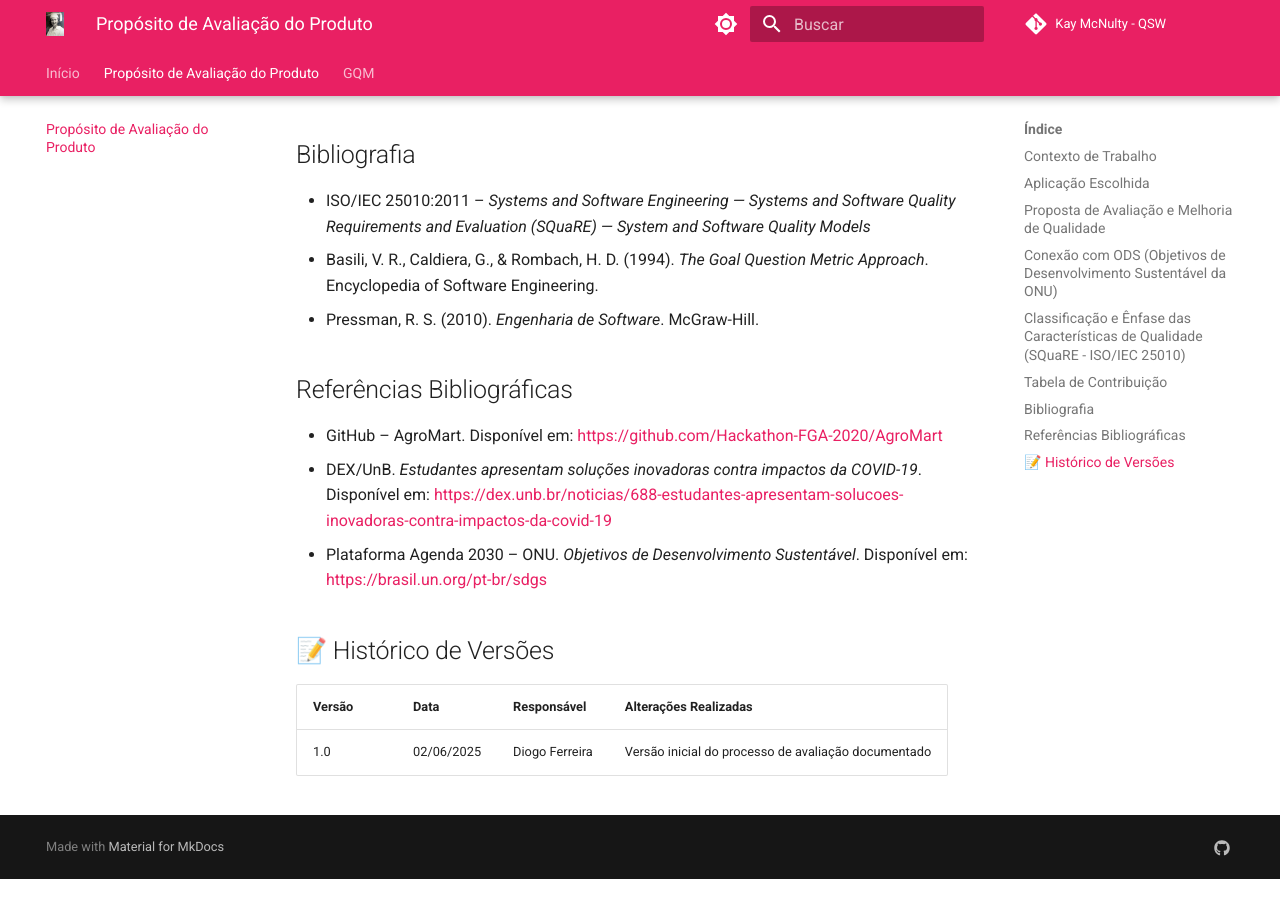
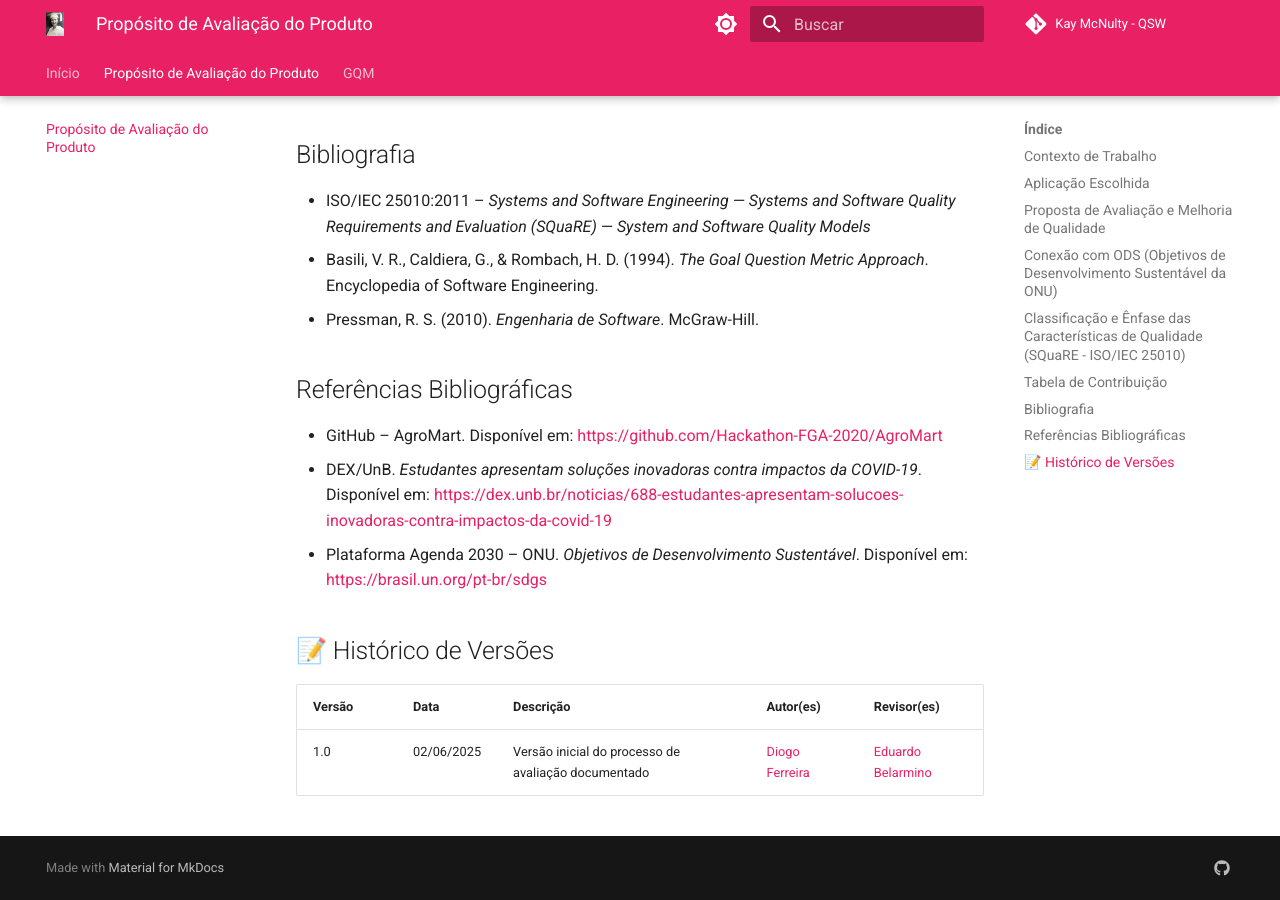
Before and after one commit to FCTE-Qualidade-de-Software-1/2025-1-T01-KAY-MCNULTY, an MkDocs documentation site: the page built from docs/processo/processo_avaliacao_agromart.md, in a window 1280 px wide and 900 px high, scrolled down 2369 px. Built offline with MkDocs 1.6.1 and Material for MkDocs 9.7.7, drawn with Linux system fonts in a browser that asks for light colours; comment, search, counter and statistics services are not loaded; before the commit the page ends 3248 px from its top, so only the background shows below that.

Commit message:
docs: update version history format with additional author and reviewer details

```diff
--- a/docs/processo/processo_avaliacao_agromart.md
+++ b/docs/processo/processo_avaliacao_agromart.md
@@ -64,7 +64,6 @@ O AgroMart contribui diretamente com os seguintes ODS da Agenda 2030:
 - Plataforma Agenda 2030 – ONU. *Objetivos de Desenvolvimento Sustentável*. Disponível em: [https://brasil.un.org/pt-br/sdgs](https://brasil.un.org/pt-br/sdgs)
 
 ## 📝 Histórico de Versões
-
-| Versão | Data       | Responsável        | Alterações Realizadas                                    |
-|--------|------------|--------------------|--------------------------------------------------------- |
-| 1.0    | 02/06/2025 | Diogo Ferreira | Versão inicial do processo de avaliação documentado          |
+| Versão |   Data  | Descrição | Autor(es) | Revisor(es) |
+| ------ | ---------- | -------------- | ---------- | ---------- |
+| 1.0    | 02/06/2025 | Versão inicial do processo de avaliação documentado | [Diogo Ferreira](https://github.com/fdiogo1) | [Eduardo Belarmino](https://github.com/eduard0803) |
```
